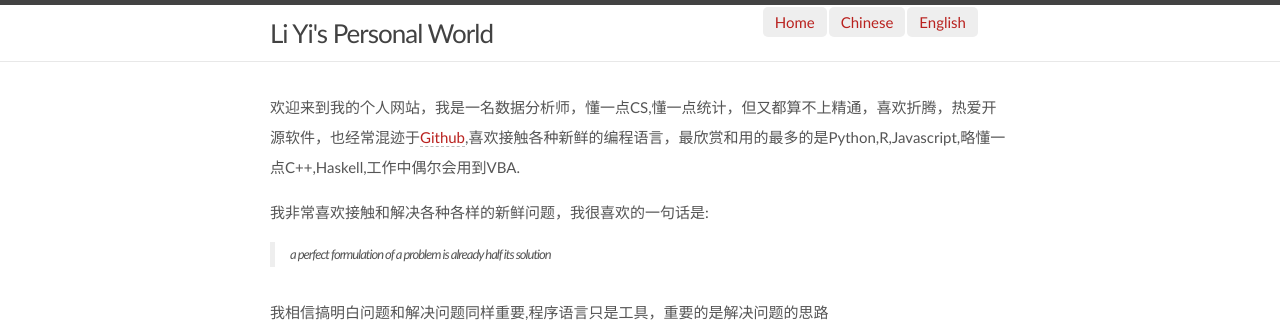
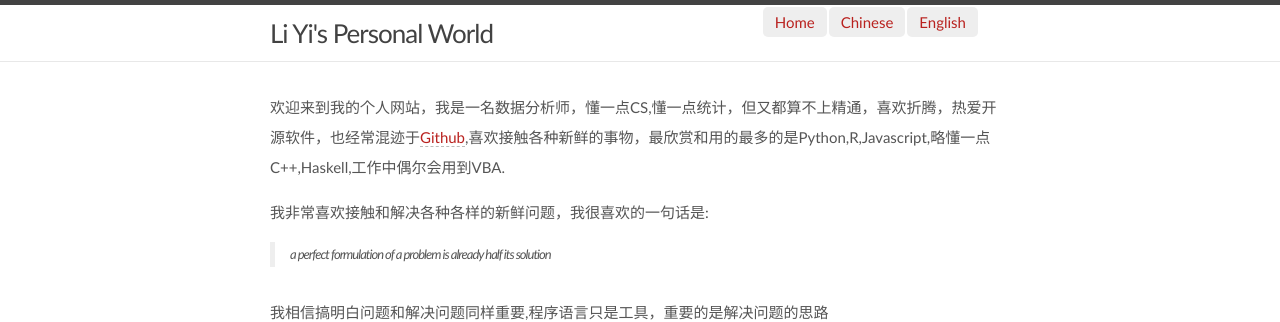
Before and after one commit to samuel-liyi/liyionline.me, a Jekyll site: the page built from index.md, in a window 1280 px wide. Shown: the top 322 px of the page. Built offline with Jekyll 4.4.1, drawn with Linux system fonts in a browser that asks for light colours; Markdown is read by kramdown in place of the engine named in the settings.

Commit message:
tweak index page

```diff
--- a/index.md
+++ b/index.md
@@ -2,7 +2,7 @@
 layout: home
 ---
 
-欢迎来到我的个人网站，我是一名数据分析师，懂一点CS,懂一点统计，但又都算不上精通，喜欢折腾，热爱开源软件，也经常混迹于[Github](https://github.com/samuel-liyi),喜欢接触各种新鲜的编程语言，最欣赏和用的最多的是Python,R,Javascript,略懂一点C++,Haskell,工作中偶尔会用到VBA.
+欢迎来到我的个人网站，我是一名数据分析师，懂一点CS,懂一点统计，但又都算不上精通，喜欢折腾，热爱开源软件，也经常混迹于[Github](https://github.com/samuel-liyi),喜欢接触各种新鲜的事物，最欣赏和用的最多的是Python,R,Javascript,略懂一点C++,Haskell,工作中偶尔会用到VBA.
 
 我非常喜欢接触和解决各种各样的新鲜问题，我很喜欢的一句话是:
 
```
